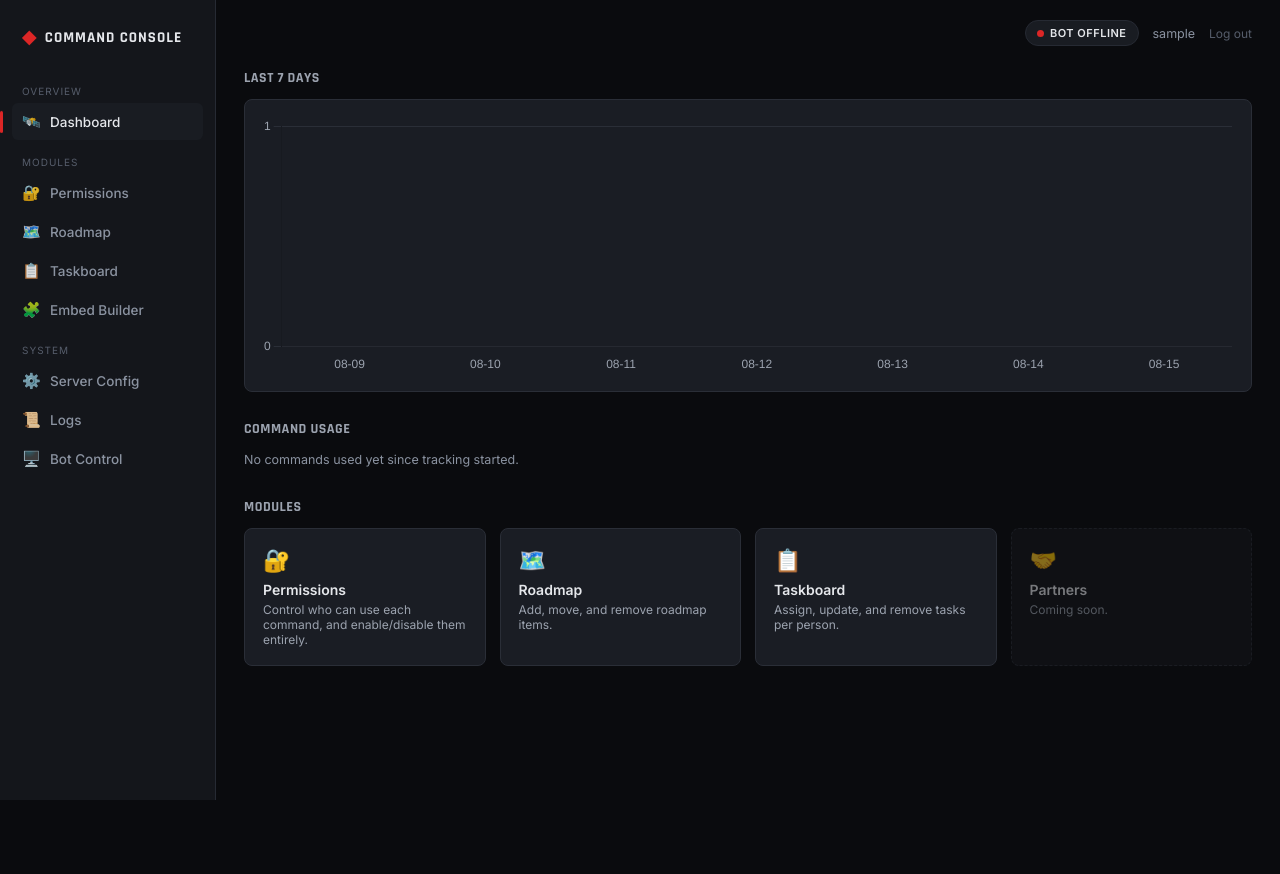
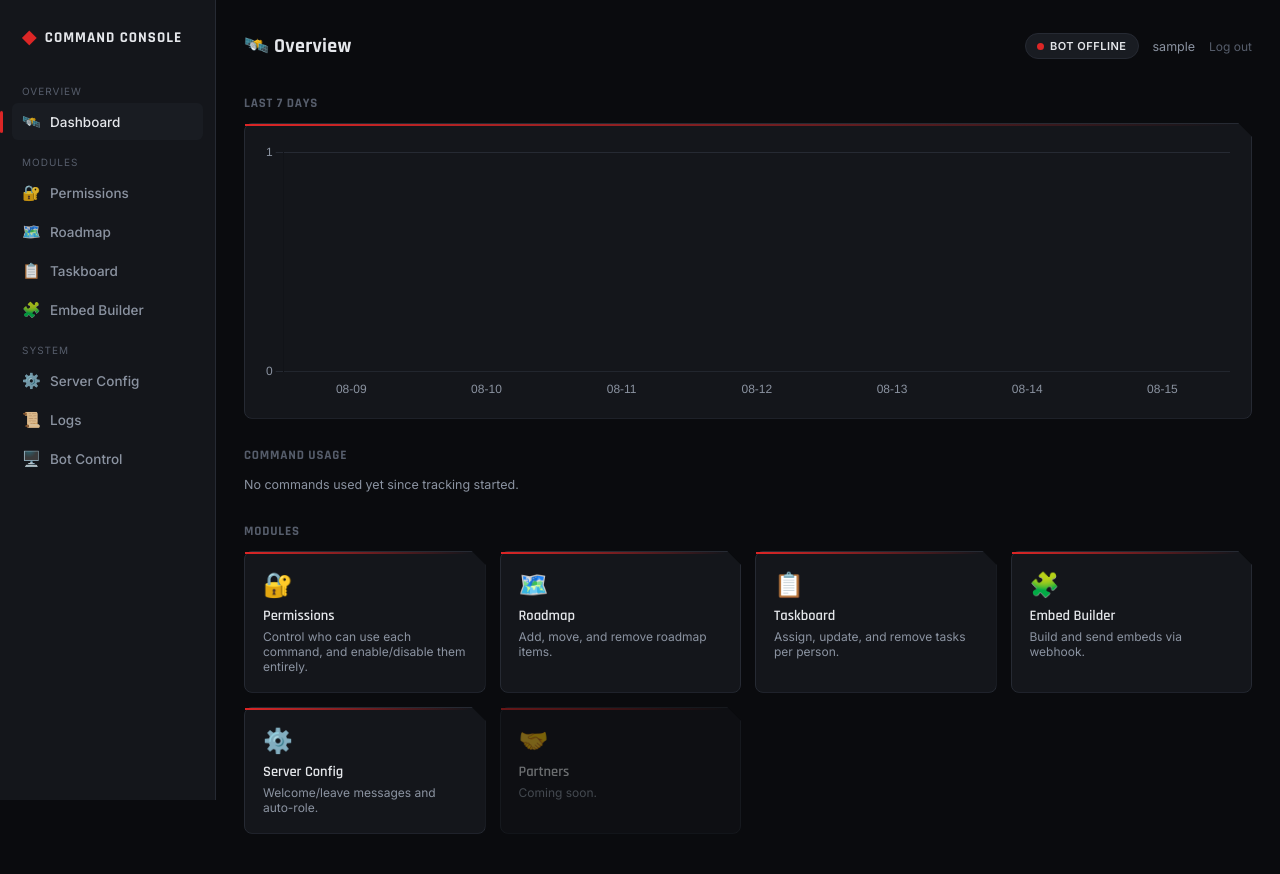
Before and after one commit to Superluks5/sw_announcement_bot, a Flask app: page /dashboard in a window 1280 px wide. Before the commit the page ends 800 px from the top, so only its background shows below. Run offline with Flask 3, Linux system fonts and the light colour scheme; the visitor is signed in with stand-in values (Sample User, id 1).

Commit message:
Update dashboard_home.html

```diff
--- a/dashboard/templates/dashboard_home.html
+++ b/dashboard/templates/dashboard_home.html
@@ -1,11 +1,12 @@
 {% extends "base.html" %}
+{% block page_title %}🛰️ Overview{% endblock %}
 {% block content %}
-        <h2 style="font-size: 14px; color: #9ca3af; text-transform: uppercase; letter-spacing: 0.5px; margin: 0 0 12px;">Last 7 Days</h2>
-        <div style="background: #1a1d24; border: 1px solid #2a2e37; border-radius: 8px; padding: 16px; margin-bottom: 28px;">
+        <h2 style="font-size: 13px; color: var(--text-faint); text-transform: uppercase; letter-spacing: 0.8px; margin: 0 0 12px;">Last 7 Days</h2>
+        <div class="hud-panel" style="margin-bottom: 28px;">
             <canvas id="usageChart" height="80"></canvas>
         </div>
 
-        <h2 style="font-size: 14px; color: #9ca3af; text-transform: uppercase; letter-spacing: 0.5px; margin: 0 0 12px;">Command Usage</h2>
+        <h2 style="font-size: 13px; color: var(--text-faint); text-transform: uppercase; letter-spacing: 0.8px; margin: 0 0 12px;">Command Usage</h2>
 
         {% if top_commands %}
         <table style="margin-bottom: 28px;">
@@ -21,7 +22,7 @@
                 <tr>
                     <td style="font-family: monospace;">/{{ cmd }}</td>
                     <td>{{ stats.count }}</td>
-                    <td style="color: #9ca3af;">{{ stats.last_used_display }}</td>
+                    <td style="color: var(--text-dim);">{{ stats.last_used_display }}</td>
                 </tr>
                 {% endfor %}
             </tbody>
@@ -30,33 +31,47 @@
         <p class="hint" style="margin-bottom: 28px;">No commands used yet since tracking started.</p>
         {% endif %}
 
-        <h2 style="font-size: 14px; color: #9ca3af; text-transform: uppercase; letter-spacing: 0.5px; margin: 0 0 12px;">Modules</h2>
+        <h2 style="font-size: 13px; color: var(--text-faint); text-transform: uppercase; letter-spacing: 0.8px; margin: 0 0 12px;">Modules</h2>
         <div style="display: grid; grid-template-columns: repeat(auto-fit, minmax(220px, 1fr)); gap: 14px;">
-            <a href="{{ url_for('permissions_page') }}" style="text-decoration: none; color: inherit;">
-                <div style="background: #1a1d24; border: 1px solid #2a2e37; border-radius: 8px; padding: 18px; height: 100%;">
-                    <div style="font-size: 22px; margin-bottom: 8px;">🔐</div>
-                    <div style="font-weight: 600; font-size: 14px; margin-bottom: 4px;">Permissions</div>
-                    <div style="font-size: 12px; color: #9ca3af;">Control who can use each command, and enable/disable them entirely.</div>
+            <a href="{{ url_for('permissions_page') }}" class="hud-panel-link">
+                <div class="hud-panel" style="height: 100%;">
+                    <div style="font-size: 24px; margin-bottom: 8px;">🔐</div>
+                    <div style="font-weight: 600; font-size: 14.5px; margin-bottom: 4px; font-family: 'Rajdhani', sans-serif;">Permissions</div>
+                    <div style="font-size: 12px; color: var(--text-dim);">Control who can use each command, and enable/disable them entirely.</div>
                 </div>
             </a>
-            <a href="{{ url_for('roadmap_page') }}" style="text-decoration: none; color: inherit;">
-                <div style="background: #1a1d24; border: 1px solid #2a2e37; border-radius: 8px; padding: 18px; height: 100%;">
-                    <div style="font-size: 22px; margin-bottom: 8px;">🗺️</div>
-                    <div style="font-weight: 600; font-size: 14px; margin-bottom: 4px;">Roadmap</div>
-                    <div style="font-size: 12px; color: #9ca3af;">Add, move, and remove roadmap items.</div>
+            <a href="{{ url_for('roadmap_page') }}" class="hud-panel-link">
+                <div class="hud-panel" style="height: 100%;">
+                    <div style="font-size: 24px; margin-bottom: 8px;">🗺️</div>
+                    <div style="font-weight: 600; font-size: 14.5px; margin-bottom: 4px; font-family: 'Rajdhani', sans-serif;">Roadmap</div>
+                    <div style="font-size: 12px; color: var(--text-dim);">Add, move, and remove roadmap items.</div>
                 </div>
             </a>
-            <a href="{{ url_for('taskboard_page') }}" style="text-decoration: none; color: inherit;">
-                <div style="background: #1a1d24; border: 1px solid #2a2e37; border-radius: 8px; padding: 18px; height: 100%;">
-                    <div style="font-size: 22px; margin-bottom: 8px;">📋</div>
-                    <div style="font-weight: 600; font-size: 14px; margin-bottom: 4px;">Taskboard</div>
-                    <div style="font-size: 12px; color: #9ca3af;">Assign, update, and remove tasks per person.</div>
+            <a href="{{ url_for('taskboard_page') }}" class="hud-panel-link">
+                <div class="hud-panel" style="height: 100%;">
+                    <div style="font-size: 24px; margin-bottom: 8px;">📋</div>
+                    <div style="font-weight: 600; font-size: 14.5px; margin-bottom: 4px; font-family: 'Rajdhani', sans-serif;">Taskboard</div>
+                    <div style="font-size: 12px; color: var(--text-dim);">Assign, update, and remove tasks per person.</div>
                 </div>
             </a>
-            <div style="background: #14161b; border: 1px dashed #2a2e37; border-radius: 8px; padding: 18px; opacity: 0.5;">
-                <div style="font-size: 22px; margin-bottom: 8px;">🤝</div>
-                <div style="font-weight: 600; font-size: 14px; margin-bottom: 4px;">Partners</div>
-                <div style="font-size: 12px; color: #9ca3af;">Coming soon.</div>
+            <a href="{{ url_for('embed_builder_page') }}" class="hud-panel-link">
+                <div class="hud-panel" style="height: 100%;">
+                    <div style="font-size: 24px; margin-bottom: 8px;">🧩</div>
+                    <div style="font-weight: 600; font-size: 14.5px; margin-bottom: 4px; font-family: 'Rajdhani', sans-serif;">Embed Builder</div>
+                    <div style="font-size: 12px; color: var(--text-dim);">Build and send embeds via webhook.</div>
+                </div>
+            </a>
+            <a href="{{ url_for('server_config_page') }}" class="hud-panel-link">
+                <div class="hud-panel" style="height: 100%;">
+                    <div style="font-size: 24px; margin-bottom: 8px;">⚙️</div>
+                    <div style="font-weight: 600; font-size: 14.5px; margin-bottom: 4px; font-family: 'Rajdhani', sans-serif;">Server Config</div>
+                    <div style="font-size: 12px; color: var(--text-dim);">Welcome/leave messages and auto-role.</div>
+                </div>
+            </a>
+            <div class="hud-panel" style="opacity: 0.45;">
+                <div style="font-size: 24px; margin-bottom: 8px;">🤝</div>
+                <div style="font-weight: 600; font-size: 14.5px; margin-bottom: 4px; font-family: 'Rajdhani', sans-serif;">Partners</div>
+                <div style="font-size: 12px; color: var(--text-dim);">Coming soon.</div>
             </div>
         </div>
 
@@ -69,15 +84,15 @@
                 datasets: [{
                     label: 'Commands used',
                     data: {{ chart_values|tojson }},
-                    backgroundColor: '#b91c1c',
+                    backgroundColor: '#dc2626',
                     borderRadius: 4,
                 }]
             },
             options: {
                 plugins: { legend: { display: false } },
                 scales: {
-                    x: { grid: { display: false }, ticks: { color: '#9ca3af' } },
-                    y: { beginAtZero: true, ticks: { color: '#9ca3af', precision: 0 }, grid: { color: '#2a2e37' } }
+                    x: { grid: { display: false }, ticks: { color: '#8b93a1' } },
+                    y: { beginAtZero: true, ticks: { color: '#8b93a1', precision: 0 }, grid: { color: '#262a33' } }
                 }
             }
         });
```
